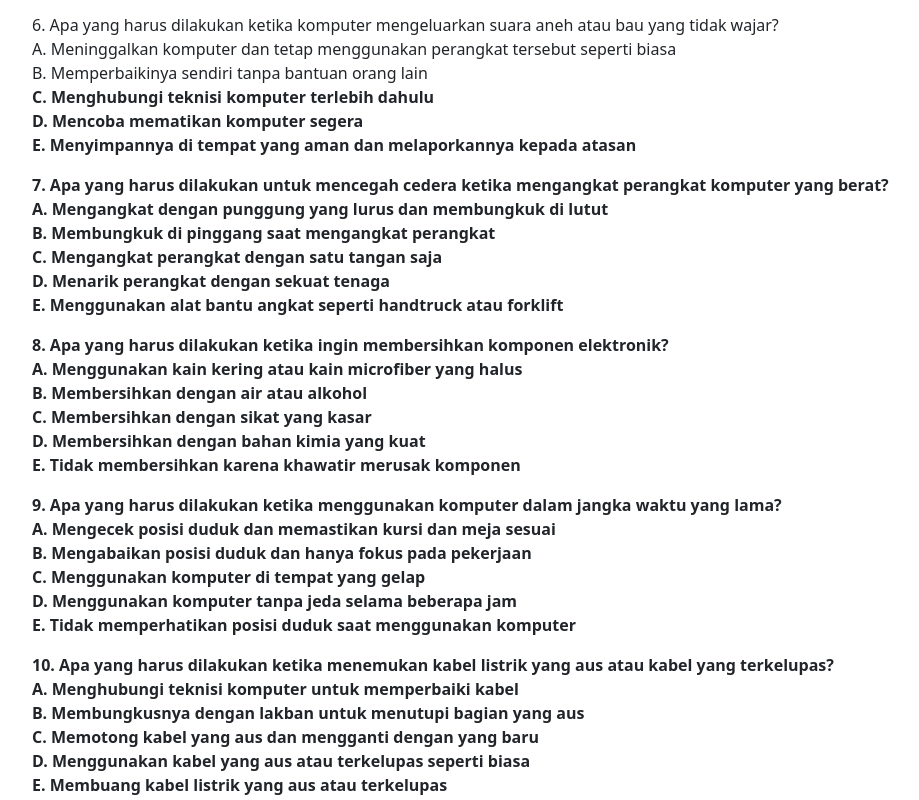
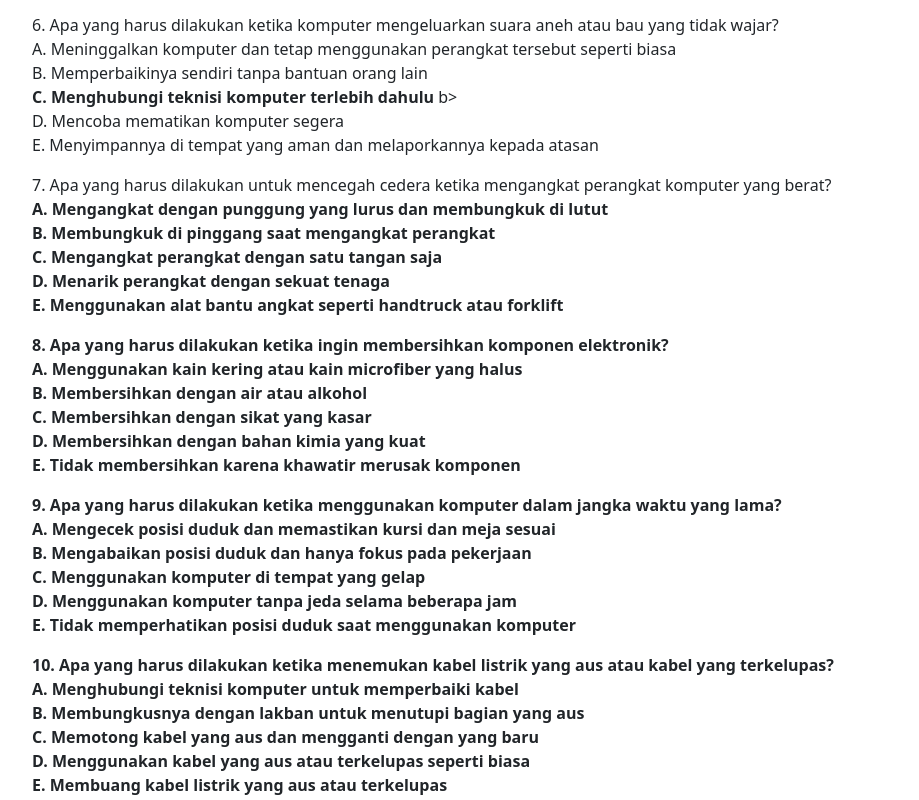
Before and after one commit to KenjiSofyan/KenjiSofyan.github.io, a plain HTML site: page alatukur/index.html in a window 1280 px wide. Shown: the part 868-1668 px from the top of the page, without its empty margins (50-969 px from the left). Drawn offline with nearby package versions, Linux system fonts and the light colour scheme.

Commit message:
Update index.html

```diff
--- a/alatukur/index.html
+++ b/alatukur/index.html
@@ -54,7 +54,7 @@ E. Menyimpannya di gudang tanpa melakukan apa-apa <br>
 6. Apa yang harus dilakukan ketika komputer mengeluarkan suara aneh atau bau yang tidak wajar? <br>
 A. Meninggalkan komputer dan tetap menggunakan perangkat tersebut seperti biasa <br>
 B. Memperbaikinya sendiri tanpa bantuan orang lain <br>
-<b>C. Menghubungi teknisi komputer terlebih dahulu <b> <br>
+<b>C. Menghubungi teknisi komputer terlebih dahulu </b>b> <br>
 D. Mencoba mematikan komputer segera <br>
 E. Menyimpannya di tempat yang aman dan melaporkannya kepada atasan <br>
    </p>
```
